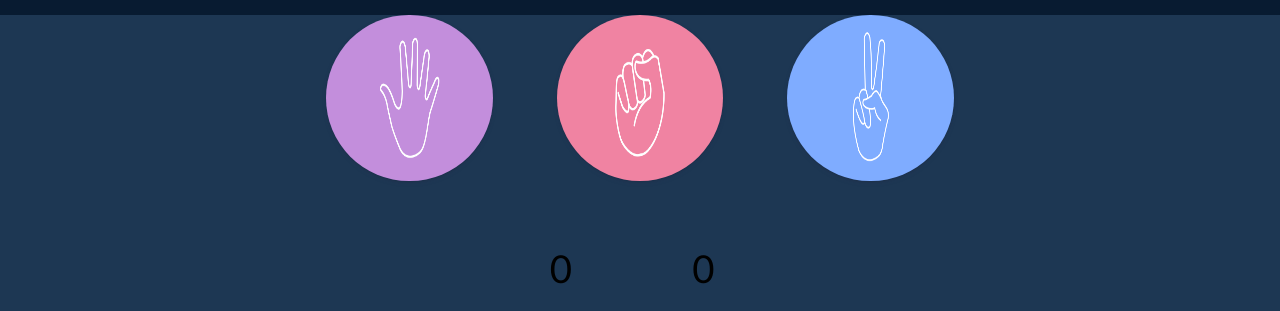
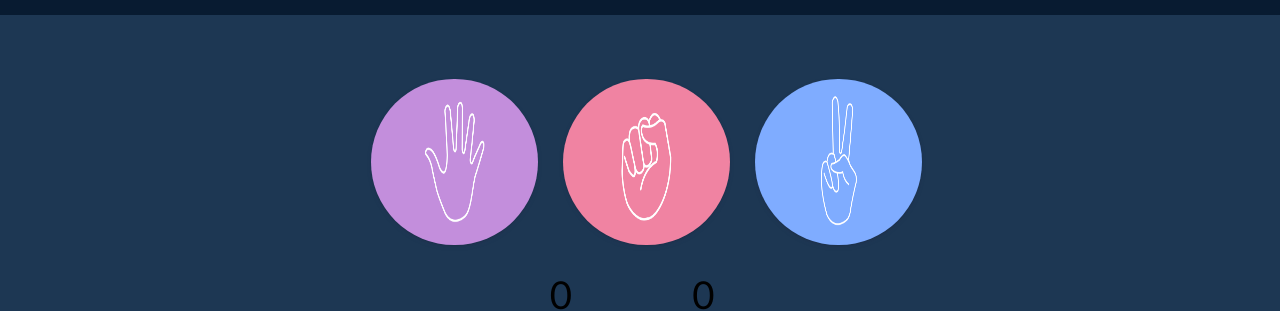
Before and after one commit to salmansiddiquii/stunning-octo-succotash, a plain HTML site: page index.html in a window 1280 px wide. Shown: the part 65-376 px from the top of the page. Drawn offline with Linux system fonts and the light colour scheme.

Commit message:
Styling Changes

```diff
--- a/style.css
+++ b/style.css
@@ -21,14 +21,15 @@ h1 {
   display: flex;
   justify-content: center;
   gap: 3vw;
-  margin-bottom: 0;
+  margin-top: 4rem;
   /* flex-grow: 1; */ /* Makes the Choices section take available space */
-  margin: 0; /* Remove the margin to better fit 100vh */
+/* Remove the margin to better fit 100vh */
+
 }
 
 .choice {
-  height: 15vw;
-  width: 15vw;
+  height: 12vw;
+  width: 12vw;
   border-radius: 50%;
 }
 
```
